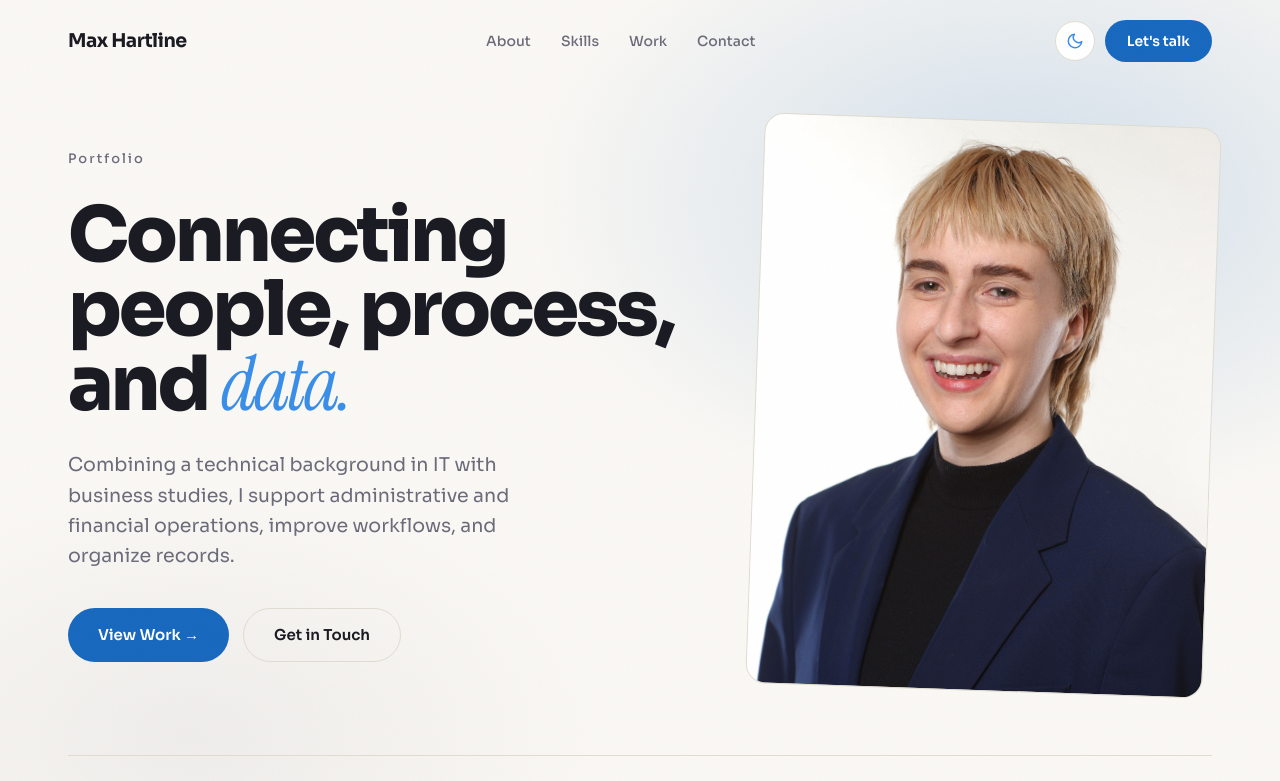
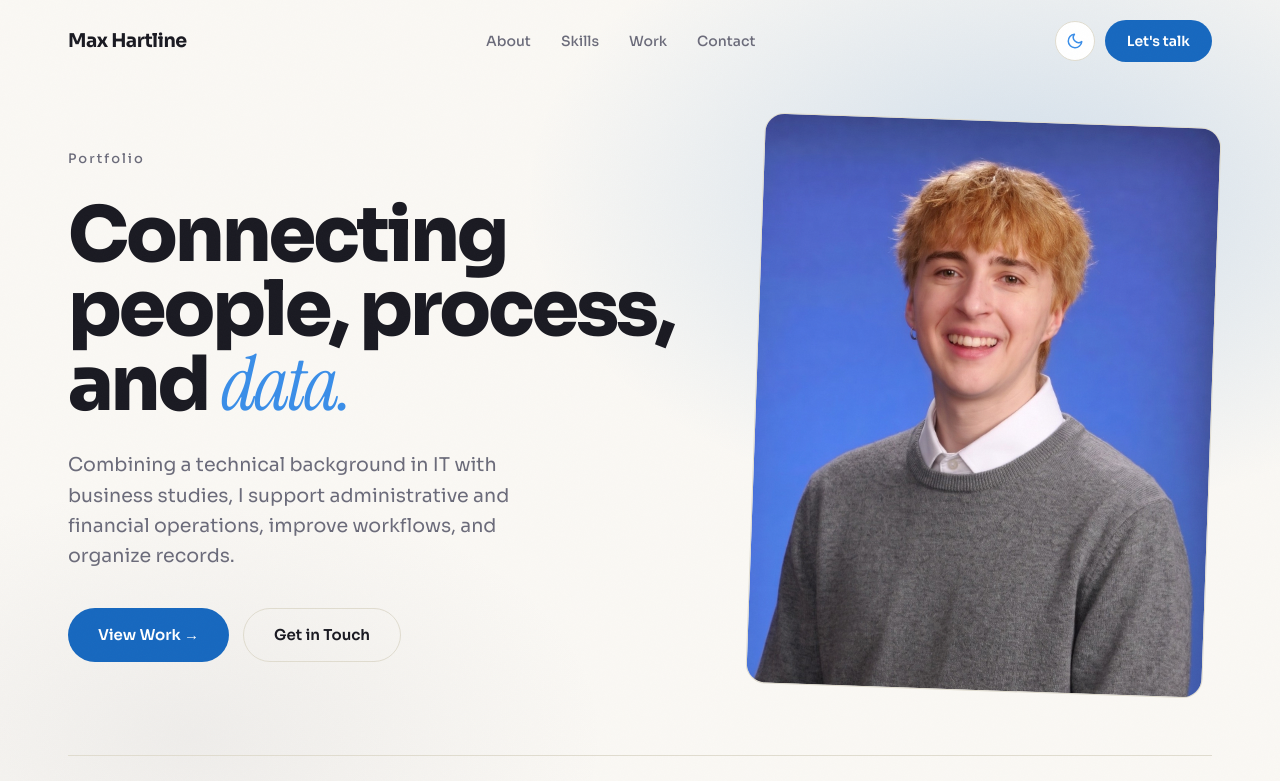
Before and after one commit to maxhartline/maxhartline.github.io, a plain HTML site: page index.html in a window 1280 px wide. Shown: the top 781 px of the page. Drawn offline with Linux system fonts and the light colour scheme.

Commit message:
Update content via Klar visual CMS

```diff
--- a/index.html
+++ b/index.html
@@ -1215,7 +1215,7 @@
           </div>
           <div class="hero__visual reveal">
             <div class="hero__visual-frame">
-              <img src="/images/headshot.jpg" alt="Headshot of Max Hartline smiling in a dark blue blazer">
+              <img src="/images/codia-outfit-52d7e266 - Copy.jpg" alt="Headshot of Max Hartline smiling in a dark blue blazer">
             </div>
           </div>
         </div>
```
